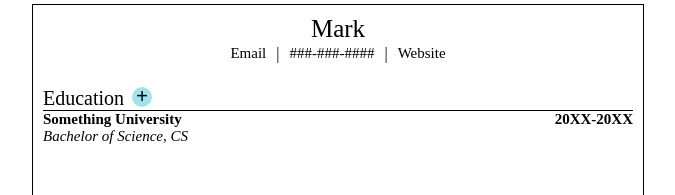
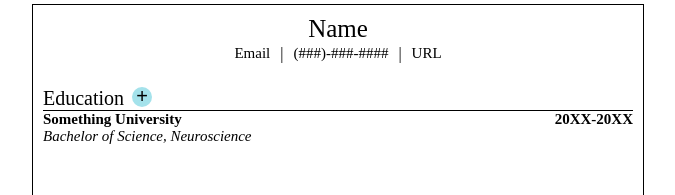
Before and after one commit to markymelnik/cv-app, a React (Vite) app: page / in a window 1280 px wide. Shown: the top 195 px of the page, without its empty margins (302-977 px from the left). Built offline with nearby package versions, Linux system fonts and the light colour scheme.

Commit message:
Refactored HeaderSection and EducationSection for concision

```diff
--- a/src/components/Education/EducationSection.jsx
+++ b/src/components/Education/EducationSection.jsx
@@ -5,21 +5,20 @@ import BulletPoints from '../BulletPoint/BulletPoints'
 
 const EducationSection = () => {
 
-  const [schoolName, setSchoolName] = React.useState('Something University');
-  const [attendRange, setAttendRange] = React.useState('20XX-20XX');
-  const [degree, setDegree] = React.useState('Bachelor of Science, CS');
+  const [educationInfo, setEducationInfo] = React.useState([{
+    schoolName: 'Something University',
+    attendRange: '20XX-20XX',
+    degree: 'Bachelor of Science, Neuroscience'
+  }])
+
   const [bulletPoints, setBulletPoints] = React.useState([]);
 
-  const handleSchoolNameChange = (newText) => {
-    setSchoolName(newText);
-  }
-
-  const handleAttendRange = (newText) => {
-    setAttendRange(newText);
-  }
-
-  const handleSetDegree = (newText) => {
-    setDegree(newText);
+  const handleEducationUpdate = (property, newText) => {
+    setEducationInfo(educationInfo => {
+      const updatedEducationInfo = [...educationInfo];
+      updatedEducationInfo[0][property] = newText;
+      return updatedEducationInfo;
+    })
   }
 
   const handleAddBulletPoint = () => {
@@ -34,22 +33,22 @@ const EducationSection = () => {
       </div>
       <div className='education-subheader bold'>
         <EditField
-          value={schoolName}
-          onTextChange={handleSchoolNameChange}
+          value={educationInfo[0].schoolName}
+          onTextChange={(newText) => handleEducationUpdate('schoolName', newText)}
           textClass='education-info'
           inputClass='edit-education-info left'
         />
         <EditField
-          value={attendRange}
-          onTextChange={handleAttendRange}
+          value={educationInfo[0].attendRange}
+          onTextChange={(newText) => handleEducationUpdate('attendRange', newText)}
           textClass='education-info'
           inputClass='edit-education-info right'
         />
       </div>
       <div className='education-subheader italic'>
         <EditField
-          value={degree}
-          onTextChange={handleSetDegree}
+          value={educationInfo[0].degree}
+          onTextChange={(newText) => handleEducationUpdate('degree', newText)}
           textClass='education-info'
           inputClass='edit-education-info left'
         />
@@ -59,8 +58,8 @@ const EducationSection = () => {
           bulletPoints={bulletPoints}
           setBulletPoints={setBulletPoints}
         />
+      </div>
     </div>
-  </div>
   )
 }
 
--- a/src/components/Header/HeaderSection.jsx
+++ b/src/components/Header/HeaderSection.jsx
@@ -3,55 +3,49 @@ import EditField from '../EditField';
 
 const HeaderSection = () => {
 
-  const [name, setName] = React.useState('Mark');
-  const [email, setEmail] = React.useState('Email');
-  const [phoneNumber, setPhoneNumber] = React.useState('###-###-####');
-  const [website, setWebsite] = React.useState('Website');
+  const [headerInfo, setHeaderInfo] = React.useState([{
+    name: 'Name',
+    email: 'Email',
+    phoneNumber: '(###)-###-####',
+    website: 'URL'
+  }]);
 
-  const handleNameChange = (newText) => {
-    setName(newText);
-  }
-
-  const handleEmailChange = (newText) => {
-    setEmail(newText);
-  }
-
-  const handlePhoneNumberChange = (newText) => {
-    setPhoneNumber(newText);
-  }
-
-  const handleWebsiteChange = (newText) => {
-    setWebsite(newText);
+  const handleHeaderUpdate = (property, newText) => {
+    setHeaderInfo(headerInfo => {
+      const updatedHeaderInfo = [...headerInfo];
+      updatedHeaderInfo[0][property] = newText;
+      return updatedHeaderInfo;
+    })
   }
 
   return (
     <div className='resume-header'>
       <div className='header-name'>
         <EditField
-          value={name}
-          onTextChange={handleNameChange}
+          value={headerInfo[0].name}
+          onTextChange={(newText) => handleHeaderUpdate('name', newText)}
           textClass='name center'
           inputClass='edit-name center'
         />
       </div>
       <div className='header-info'>
         <EditField
-          value={email}
-          onTextChange={handleEmailChange}
+          value={headerInfo[0].email}
+          onTextChange={(newText) => handleHeaderUpdate('email', newText)}
           textClass='header-subinfo'
           inputClass='edit-header-subinfo center'
         />
         <span>|</span>
         <EditField
-          value={phoneNumber}
-          onTextChange={handlePhoneNumberChange}
+          value={headerInfo[0].phoneNumber}
+          onTextChange={(newText) => handleHeaderUpdate('phoneNumber', newText)}
           textClass='header-subinfo'
           inputClass='edit-header-subinfo center'
         />
         <span>|</span>
         <EditField
-          value={website}
-          onTextChange={handleWebsiteChange}
+          value={headerInfo[0].website}
+          onTextChange={(newText) => handleHeaderUpdate('website', newText)}
           textClass='header-subinfo'
           inputClass='edit-header-subinfo center'
         />
```
